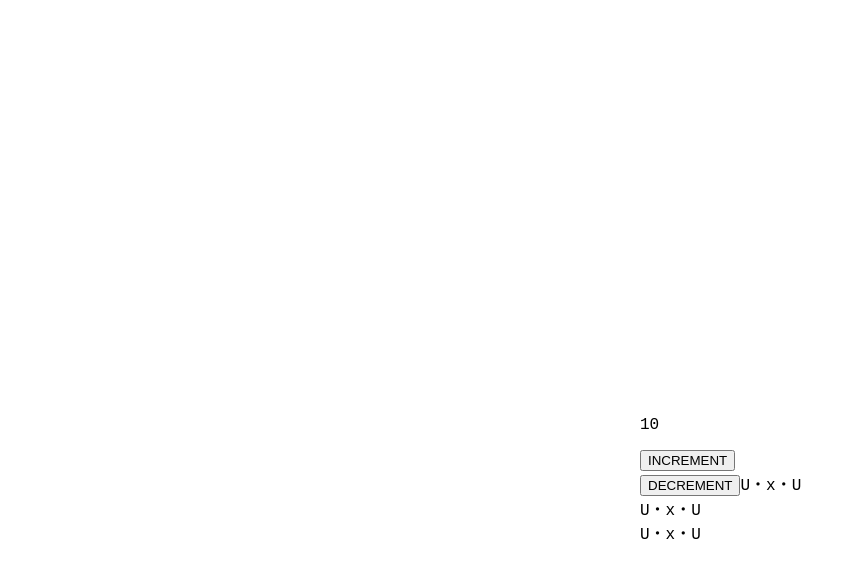
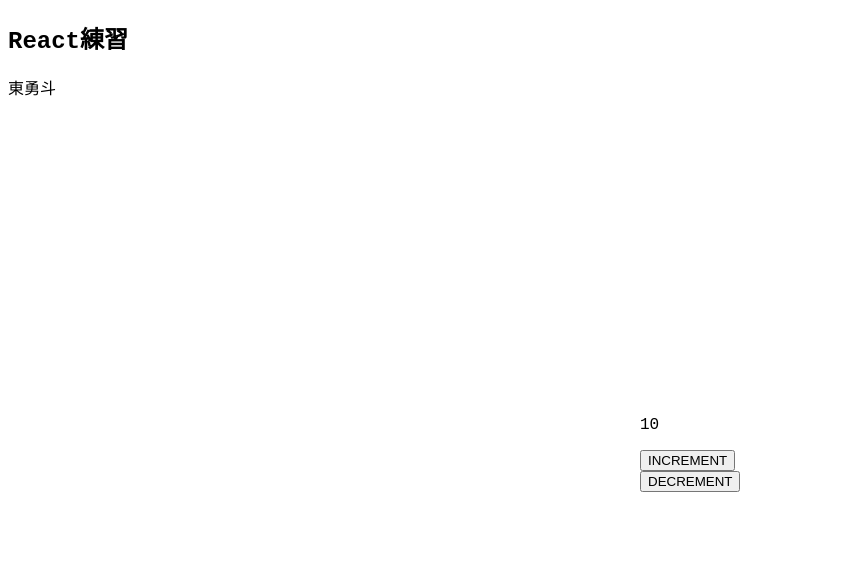
Before and after one commit to HigashiHayato/react-pracitce, a React (Create React App) app: page / in a window 1280 px wide. Shown: the top 578 px of the page, without its empty margins (0-855 px from the left). Built offline with nearby package versions, Linux system fonts and the light colour scheme.

Commit message:
Article コンポーネント追加

```diff
--- a/src/App.js
+++ b/src/App.js
@@ -1,35 +1,30 @@
 // import logo from './logo.svg';
 // import './App.css';
-import {useState} from "react"
+import { useState } from "react"
+import Article from "./components/Article"
 
 function App() {
-  const dog = "U・x・U"
-  // alert(dog)
-  // const x = 3
-  // const y = 4
-  // const sum = x + y
-  // console.log(sum)
-
   const [counter, setCounter] = useState(10)
 
   function increment() {
-    // setCounter(counter + 1)
     counter < 10 ? setCounter(counter + 1) : setCounter(10)
   }
   function decrement() {
-    // if (counter > 0)
-    //   setCounter(counter - 1)
     counter > 0 ? setCounter(counter - 1) : setCounter(0)
   }
 
   return (
-    <div className = "App">
-      <p>{counter}</p>
-      <button onClick={increment}>INCREMENT</button><br />
-      <button onClick={decrement}>DECREMENT</button>
-      {dog}<br/>{dog}<br/>{dog}
-
+    <div>
+      <Article
+        title={'React練習'}
+        content={'東勇斗'}
+      />
+      <div className = "App">
+        <p>{counter}</p>
+        <button onClick={increment}>INCREMENT</button><br />
+        <button onClick={decrement}>DECREMENT</button>
     </div>
+  </div>
   );
 }
 
--- /dev/null
+++ b/src/components/Article.jsx
@@ -0,0 +1,10 @@
+const Article = (props) => {
+    return (
+        <div>
+            <h2>{props.title}</h2>
+            <p>{props.content}</p>
+        </div>
+    );
+};
+
+export default Article;
```
Also changed, not shown: 1 other file (tests, documents, lock files or other folders).
